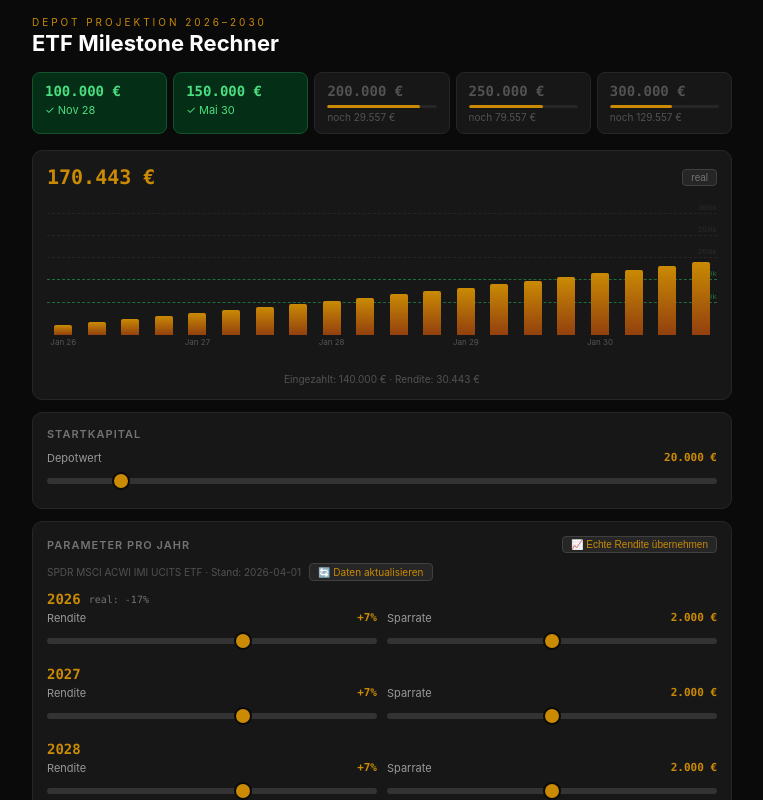
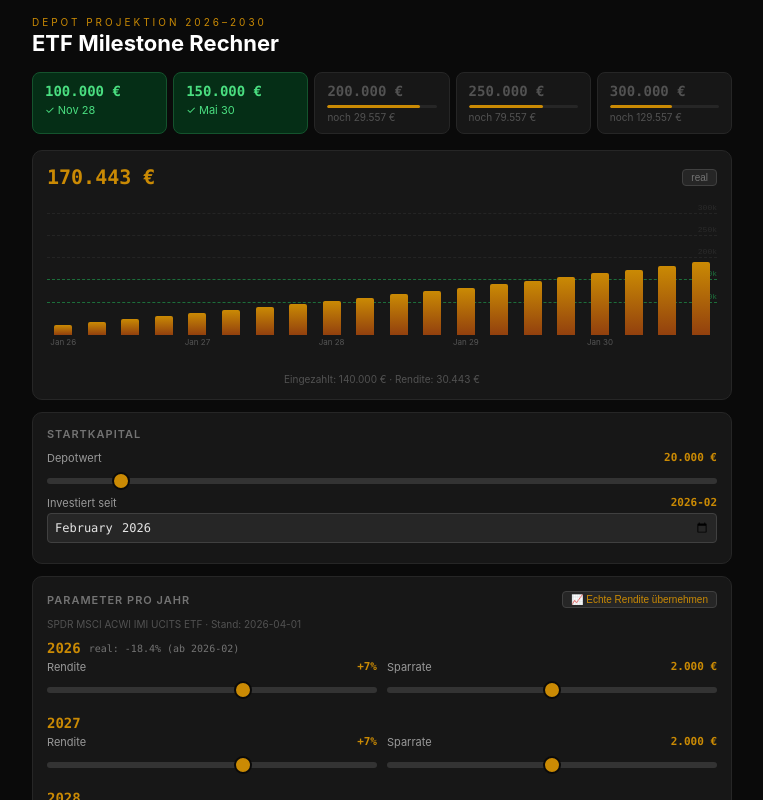
Before and after one commit to hamsterbacke23/etf-rechner, a Vue app: page / in a window 1280 px wide. Shown: the top 800 px of the page, without its empty margins (258-1021 px from the left). Built offline with nearby package versions, Linux system fonts and the light colour scheme.

Commit message:
feat: personalized return from start month, move refresh to footer

```diff
--- a/public/etf-history.json
+++ b/public/etf-history.json
@@ -13,6 +13,129 @@
     "2023": 13.3,
     "2024": 19.5,
     "2025": 22.3,
-    "2026": -17
+    "2026": -17.1
+  },
+  "monthlyPrices": {
+    "2016-04": 4.05,
+    "2016-05": 4.052,
+    "2016-06": 4.036,
+    "2016-07": 4.206,
+    "2016-08": 4.231,
+    "2016-09": 4.266,
+    "2016-10": 4.186,
+    "2016-11": 4.233,
+    "2016-12": 4.321,
+    "2017-01": 4.44,
+    "2017-02": 4.566,
+    "2017-03": 4.614,
+    "2017-04": 4.684,
+    "2017-05": 4.775,
+    "2017-06": 4.807,
+    "2017-07": 4.931,
+    "2017-08": 4.944,
+    "2017-09": 5.053,
+    "2017-10": 5.146,
+    "2017-11": 5.241,
+    "2017-12": 5.325,
+    "2018-01": 5.615,
+    "2018-02": 5.382,
+    "2018-03": 5.272,
+    "2018-04": 5.327,
+    "2018-05": 5.336,
+    "2018-06": 5.309,
+    "2018-07": 5.463,
+    "2018-08": 5.513,
+    "2018-09": 5.529,
+    "2018-10": 5.098,
+    "2018-11": 5.157,
+    "2018-12": 4.776,
+    "2019-01": 5.155,
+    "2019-02": 5.292,
+    "2019-03": 5.343,
+    "2019-04": 5.522,
+    "2019-05": 5.18,
+    "2019-06": 5.512,
+    "2019-07": 5.535,
+    "2019-08": 5.399,
+    "2019-09": 5.515,
+    "2019-10": 5.663,
+    "2019-11": 5.81,
+    "2019-12": 6.015,
+    "2020-01": 5.933,
+    "2020-02": 5.447,
+    "2020-03": 4.665,
+    "2020-04": 5.178,
+    "2020-05": 5.394,
+    "2020-06": 5.567,
+    "2020-07": 5.849,
+    "2020-08": 6.215,
+    "2020-09": 6.014,
+    "2020-10": 5.869,
+    "2020-11": 6.62,
+    "2020-12": 6.938,
+    "2021-01": 6.933,
+    "2021-02": 7.117,
+    "2021-03": 7.319,
+    "2021-04": 7.62,
+    "2021-05": 7.732,
+    "2021-06": 7.819,
+    "2021-07": 7.858,
+    "2021-08": 8.047,
+    "2021-09": 7.722,
+    "2021-10": 8.102,
+    "2021-11": 7.874,
+    "2021-12": 8.204,
+    "2022-01": 7.826,
+    "2022-02": 7.615,
+    "2022-03": 7.79,
+    "2022-04": 7.183,
+    "2022-05": 7.2,
+    "2022-06": 6.581,
+    "2022-07": 7.021,
+    "2022-08": 6.781,
+    "2022-09": 6.131,
+    "2022-10": 6.522,
+    "2022-11": 7.038,
+    "2022-12": 6.766,
+    "2023-01": 7.259,
+    "2023-02": 7.051,
+    "2023-03": 7.231,
+    "2023-04": 7.317,
+    "2023-05": 7.224,
+    "2023-06": 7.659,
+    "2023-07": 7.933,
+    "2023-08": 7.712,
+    "2023-09": 7.388,
+    "2023-10": 7.139,
+    "2023-11": 7.792,
+    "2023-12": 8.194,
+    "2024-01": 8.223,
+    "2024-02": 8.558,
+    "2024-03": 8.192,
+    "2024-04": 8.539,
+    "2024-05": 8.871,
+    "2024-06": 9.044,
+    "2024-07": 9.216,
+    "2024-08": 9.429,
+    "2024-09": 9.644,
+    "2024-10": 9.416,
+    "2024-11": 9.774,
+    "2024-12": 9.516,
+    "2025-01": 9.823,
+    "2025-02": 9.752,
+    "2025-03": 9.366,
+    "2025-04": 9.431,
+    "2025-05": 9.974,
+    "2025-06": 10.429,
+    "2025-07": 10.576,
+    "2025-08": 10.873,
+    "2025-09": 11.249,
+    "2025-10": 11.481,
+    "2025-11": 11.5,
+    "2025-12": 11.628,
+    "2026-01": 12.013,
+    "2026-02": 12.203,
+    "2026-03": 9.786,
+    "2026-04": 9.963
   }
 }
--- a/scripts/fetch-etf-history.js
+++ b/scripts/fetch-etf-history.js
@@ -11,11 +11,14 @@ const closes = r.indicators.adjclose[0].adjclose
 
 // Group monthly closes by year, take Jan close as year-start price
 const yearPrices = {}
+const monthlyPrices = {}
 for (let i = 0; i < timestamps.length; i++) {
   if (closes[i] == null) continue
   const d = new Date(timestamps[i] * 1000)
   const y = d.getFullYear()
   const m = d.getMonth()
+  const key = `${y}-${String(m + 1).padStart(2, '0')}`
+  monthlyPrices[key] = Math.round(closes[i] * 1000) / 1000
   if (m === 0 && !yearPrices[y]) yearPrices[y] = closes[i]
 }
 
@@ -44,6 +47,7 @@ const output = {
   name: 'SPDR MSCI ACWI IMI UCITS ETF',
   updated: new Date().toISOString().slice(0, 10),
   returns,
+  monthlyPrices,
 }
 
 writeFileSync('public/etf-history.json', JSON.stringify(output, null, 2))
--- a/src/App.vue
+++ b/src/App.vue
@@ -17,6 +17,7 @@ function loadSettings() {
 function saveSettings() {
   localStorage.setItem(LS_KEY, JSON.stringify({
     startBudget: startBudget.value,
+    startMonth: startMonth.value,
     years: years.value,
     infl: infl.value,
     ue: ue.value,
@@ -27,6 +28,7 @@ function saveSettings() {
 const saved = loadSettings()
 
 const startBudget = ref(saved?.startBudget ?? DEFAULT_START)
+const startMonth = ref(saved?.startMonth ?? '2026-02')
 const years = ref(saved?.years ?? [
   { y: 2026, r: 7, s: 2000 },
   { y: 2027, r: 7, s: 2000 },
@@ -38,7 +40,7 @@ const infl = ref(saved?.infl ?? 2.0)
 const ue = ref(saved?.ue ?? { on: false, y: 2027, m: 0, d: 6, rs: 1000 })
 const showReal = ref(saved?.showReal ?? false)
 
-watch([startBudget, years, infl, ue, showReal], saveSettings, { deep: true })
+watch([startBudget, startMonth, years, infl, ue, showReal], saveSettings, { deep: true })
 
 function fmt(v) {
   return Math.round(v).toLocaleString('de-DE') + ' €'
@@ -124,11 +126,33 @@ onMounted(async () => {
   etfLoading.value = false
 })
 
+// Personalized return for current year based on startMonth
+const personalReturn = computed(() => {
+  if (!etfHistory.value?.monthlyPrices) return null
+  const prices = etfHistory.value.monthlyPrices
+  const startPrice = prices[startMonth.value]
+  if (!startPrice) return null
+  // Find latest price
+  const keys = Object.keys(prices).sort()
+  const latestKey = keys[keys.length - 1]
+  const latestPrice = prices[latestKey]
+  if (!latestPrice || latestKey <= startMonth.value) return null
+  return Math.round(((latestPrice / startPrice) - 1) * 1000) / 10
+})
+
 function applyHistorical() {
   if (!etfHistory.value) return
   const r = etfHistory.value.returns
   for (const yr of years.value) {
-    if (r[yr.y] !== undefined) yr.r = r[yr.y]
+    if (r[yr.y] !== undefined) {
+      yr.r = r[yr.y]
+    }
+  }
+  // Override current year with personalized return if available
+  if (personalReturn.value !== null) {
+    const currentYear = new Date().getFullYear()
+    const cur = years.value.find(yr => yr.y === currentYear)
+    if (cur) cur.r = personalReturn.value
   }
 }
 
@@ -205,6 +229,13 @@ const hasHistorical = computed(() => {
           </div>
           <input type="range" min="0" max="200000" step="1000" v-model.number="startBudget">
         </div>
+        <div class="sl" style="margin-top: 8px">
+          <div class="sl-head">
+            <span class="sl-lbl">Investiert seit</span>
+            <span class="sl-val">{{ startMonth }}</span>
+          </div>
+          <input type="month" v-model="startMonth" class="input-month">
+        </div>
       </div>
 
       <!-- Year params -->
@@ -217,15 +248,13 @@ const hasHistorical = computed(() => {
         </div>
         <div v-if="etfHistory" class="etf-info">
           {{ etfHistory.name }} · Stand: {{ etfHistory.updated }}
-          <a class="btn-refresh" href="https://github.com/hamsterbacke23/etf-rechner/actions/workflows/deploy.yml" target="_blank" rel="noopener">
-            🔄 Daten aktualisieren
-          </a>
         </div>
         <div v-for="(yr, idx) in years" :key="yr.y" class="yr-row">
           <div class="yr-label">
             {{ yr.y }}
             <span v-if="etfHistory?.returns[yr.y] !== undefined" class="yr-actual">
-              real: {{ fmtRet(etfHistory.returns[yr.y]) }}
+              real: {{ fmtRet(yr.y === new Date().getFullYear() && personalReturn !== null ? personalReturn : etfHistory.returns[yr.y]) }}
+              <template v-if="yr.y === new Date().getFullYear()">(ab {{ startMonth }})</template>
             </span>
           </div>
           <div class="yr-sliders">
@@ -311,7 +340,13 @@ const hasHistorical = computed(() => {
         </div>
       </div>
 
-      <div class="disclaimer">Keine Anlageberatung · Vergangene Renditen sind keine Garantie</div>
+      <div class="disclaimer">
+        Keine Anlageberatung · Vergangene Renditen sind keine Garantie
+        <br>
+        <a v-if="etfHistory" class="btn-refresh" href="https://github.com/hamsterbacke23/etf-rechner/actions/workflows/deploy.yml" target="_blank" rel="noopener">
+          🔄 Daten aktualisieren
+        </a>
+      </div>
     </div>
   </div>
 </template>
@@ -403,5 +438,7 @@ input[type=range]::-moz-range-thumb { width: 16px; height: 16px; border-radius:
 .tl-row.hit .tl-when { color: #4ade80; }
 .tl-mo { margin-left: auto; font-size: 11px; color: #555; font-family: monospace; }
 
-.disclaimer { text-align: center; font-size: 9px; color: #262626; margin-top: 16px; padding-bottom: 20px; }
+.disclaimer { text-align: center; font-size: 9px; color: #525252; margin-top: 16px; padding-bottom: 20px; }
+.disclaimer .btn-refresh { margin-top: 6px; display: inline-block; }
+.input-month { width: 100%; background: #262626; border: 1px solid #404040; color: #e5e5e5; padding: 6px; border-radius: 4px; font-size: 12px; font-family: 'SF Mono', Menlo, monospace; }
 </style>
```
